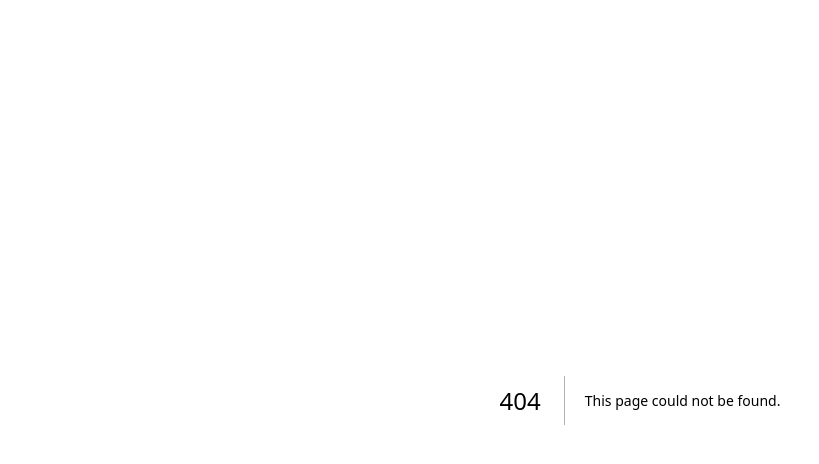
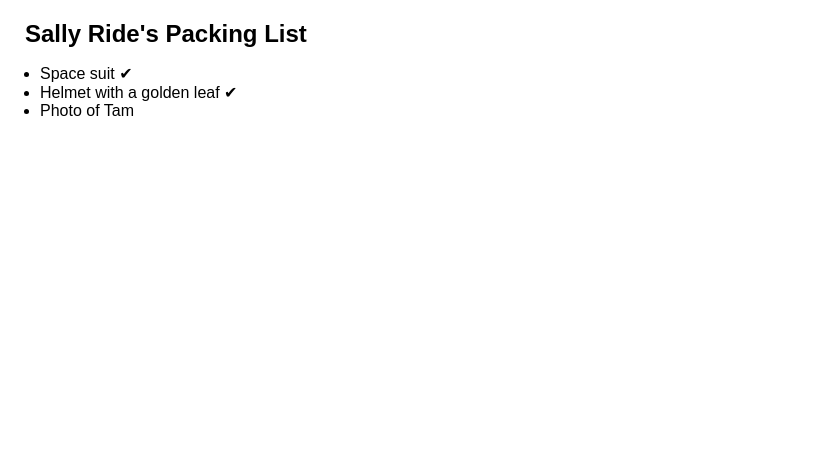
Before and after one commit to mami-tus/react-training, a Next.js app in the folder describing-the-ui/: page /conditional-rendering in a window 1280 px wide. Before the commit this address had no page. Shown: the top 464 px of the page, without its empty margins (0-819 px from the left). Built offline with nearby package versions, Linux system fonts and the light colour scheme.

Commit message:
条件付きレンダー > 条件を満たす場合に JSX を返す

```diff
--- /dev/null
+++ b/describing-the-ui/src/app/conditional-rendering/Item.tsx
@@ -0,0 +1,11 @@
+type ItemProps = {
+  name: string;
+  isPacked: boolean;
+};
+
+export default function Item({ name, isPacked }: ItemProps) {
+  if (isPacked) {
+    return <li className='item '>{name} ✔</li>;
+  }
+  return <li className='item'>{name}</li>;
+}
--- /dev/null
+++ b/describing-the-ui/src/app/conditional-rendering/PackingList.tsx
@@ -0,0 +1,14 @@
+import Item from '@/app/conditional-rendering/Item';
+
+export default function PackingList() {
+  return (
+    <section>
+      <h1>Sally Ride's Packing List</h1>
+      <ul>
+        <Item isPacked={true} name='Space suit' />
+        <Item isPacked={true} name='Helmet with a golden leaf' />
+        <Item isPacked={false} name='Photo of Tam' />
+      </ul>
+    </section>
+  );
+}
--- /dev/null
+++ b/describing-the-ui/src/app/conditional-rendering/page.tsx
@@ -0,0 +1,11 @@
+import PackingList from '@/app/conditional-rendering/PackingList';
+
+const ConditionalRendering: React.FC = () => {
+  return (
+    <div>
+      <PackingList />
+    </div>
+  );
+};
+
+export default ConditionalRendering;
--- a/describing-the-ui/src/app/page.tsx
+++ b/describing-the-ui/src/app/page.tsx
@@ -22,6 +22,9 @@ const Home: React.FC = () => {
             コンポーネントに props を渡す
           </a>
         </li>
+        <li>
+          <a href='/conditional-rendering'>条件付きレンダー</a>
+        </li>
       </ul>
     </div>
   );
```
